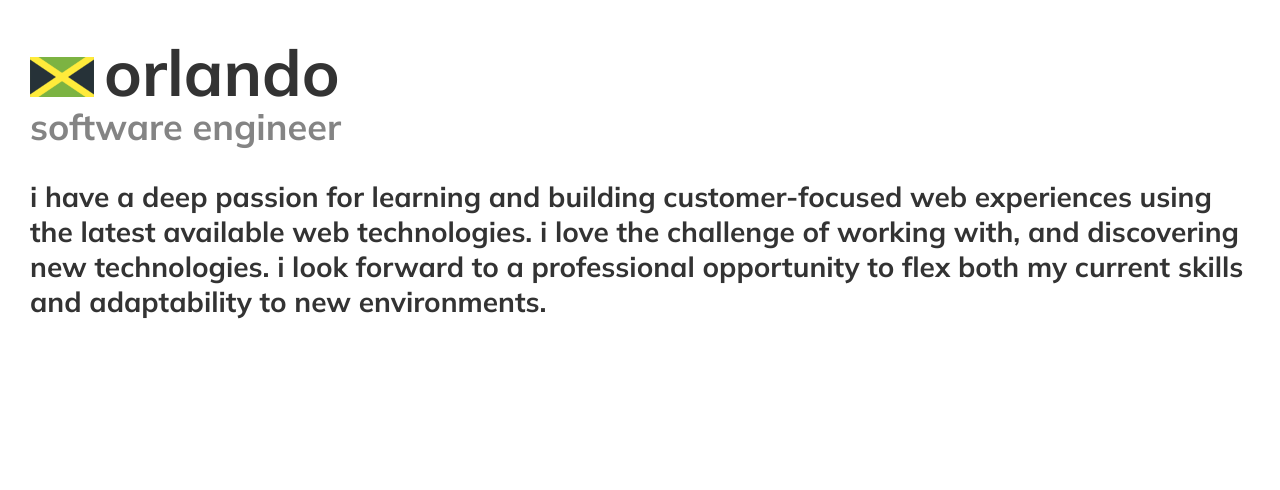
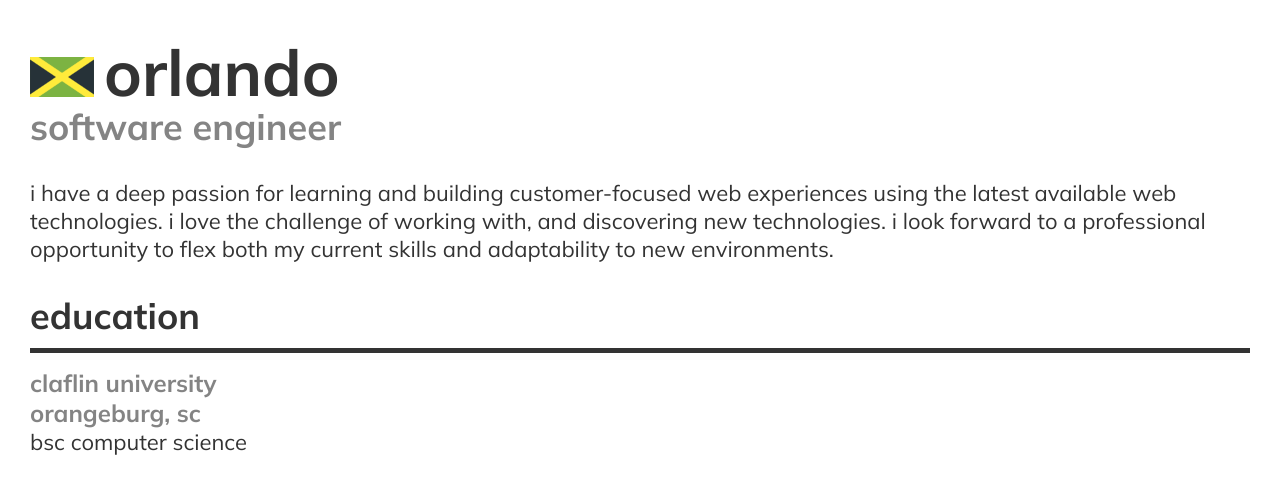
Before and after one commit to 0rland0Wats0n/orlandowatson.me, a React (Create React App) app: page / in a window 1280 px wide. Shown: the top 490 px of the page. Built offline with nearby package versions, Linux system fonts and the light colour scheme; the HTML template or start-up script is replaced by a standard one.

Commit message:
add education section

```diff
--- a/src/App.tsx
+++ b/src/App.tsx
@@ -4,16 +4,32 @@ import React from 'react';
 
 import config from './lib/resume.data';
 import NameTitle from './components/NameTitle';
+import { EducationResumeSection } from './components/ResumeSection';
 
 function App() {
-  const {name, title, country, introduction} = config;
+  const { name, title, country, introduction, education } = config;
+
+  const renderEducationSection = () => {
+    if (!education) {
+      return null;
+    }
+
+    return (
+      <EducationResumeSection
+        title={education.title}
+        introduction={education.introduction}
+        {...education.data}
+      />
+    )
+  }
 
   return (
     <div className="App">
       <NameTitle name={name} title={title} country={country} />
       <section className="Introduction">
-        <h4>{introduction.full || introduction.short}</h4>
+        <p>{introduction.full || introduction.short}</p>
       </section>
+      {renderEducationSection()}
     </div>
   );
 }
--- /dev/null
+++ b/src/components/ResumeSection/ResumeSection.css
@@ -0,0 +1,7 @@
+.ResumeSection {
+  padding: 30px 30px 0;
+}
+
+.ResumeSection > aside > h5 {
+  opacity: 0.6;
+}
--- /dev/null
+++ b/src/components/ResumeSection/index.tsx
@@ -0,0 +1,35 @@
+import './ResumeSection.css';
+
+import React from 'react';
+import { Education } from '../../lib/models';
+import SectionTitle from '../SectionTitle';
+
+interface ResumeSectionProps {
+  title: string;
+  introduction?: string;
+}
+
+export interface EducationResumeSectionProps extends ResumeSectionProps, Education {}
+
+function ResumeSectionDefault({title, introduction}: ResumeSectionProps) {
+  const renderIntroduction = () => introduction ? <p className="SectionIntroduction">{introduction}</p> : null;
+  return (
+    <>
+      <SectionTitle title={title} />
+      {renderIntroduction()}
+    </>
+  )
+}
+
+export function EducationResumeSection({title, introduction, ...education}: EducationResumeSectionProps) {
+  return (
+    <section className="ResumeSection EducationSection">
+      <ResumeSectionDefault title={title} introduction={introduction} />
+      <aside className="School-location">
+        <h5 className="School">{education.school}</h5>
+        <h5 className="Location">{education.location}</h5>
+      </aside>
+      <p className="Degree">{education.degree}</p>
+    </section>
+  )
+}
--- /dev/null
+++ b/src/components/SectionTitle/SectionTitle.css
@@ -0,0 +1,17 @@
+.SectionTitle {
+  margin-bottom: 30px;
+}
+
+.SectionTitle > h3 {
+  position: relative;
+}
+
+.SectionTitle > h3::after {
+  content: "";
+  position: absolute;
+  width: 100%;
+  height: 5px;
+  background-color: #333;
+  bottom: -15px;
+  left: 0;
+}
--- /dev/null
+++ b/src/components/SectionTitle/index.tsx
@@ -0,0 +1,17 @@
+import './SectionTitle.css';
+
+import React from 'react';
+
+export interface SectionTitleProps {
+  title: string;
+}
+
+function SectionTitle({title}: SectionTitleProps) {
+  return (
+    <aside className="SectionTitle">
+      <h3>{title}</h3>
+    </aside>
+  )
+}
+
+export default SectionTitle;
--- a/src/index.css
+++ b/src/index.css
@@ -6,7 +6,7 @@ body {
   color: #333;
 }
 
-h1, h2, h3, h4 {
+h1, h2, h3, h4, h5 {
   margin: 0;
   font-weight: 1000;
 }
@@ -27,3 +27,12 @@ h4 {
   font-size: 28px;
   font-weight: 700;
 }
+
+h5 {
+  font-size: 24px;
+}
+
+p {
+  font-size: 22px;
+  margin: 0;
+}
--- a/src/lib/models.ts
+++ b/src/lib/models.ts
@@ -25,8 +25,9 @@ export interface Country {
   flag: string;
 }
 
-interface Education {
+export interface Education {
   school: string;
+  location: string;
   degree: string;
 }
 
--- a/src/lib/resume.data.ts
+++ b/src/lib/resume.data.ts
@@ -16,6 +16,14 @@ const config: ResumeConfiguration = {
     ' i love the challenge of working with, and discovering new technologies. ' +
     'i look forward to a professional opportunity to flex both my current skills and' +
     ' adaptability to new environments.'
+  },
+  education: {
+    title: 'education',
+    data: {
+      school: 'claflin university',
+      location: 'orangeburg, sc',
+      degree: 'bsc computer science'
+    }
   }
 }
 
```
